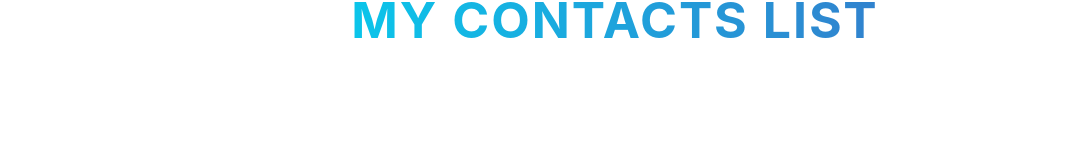
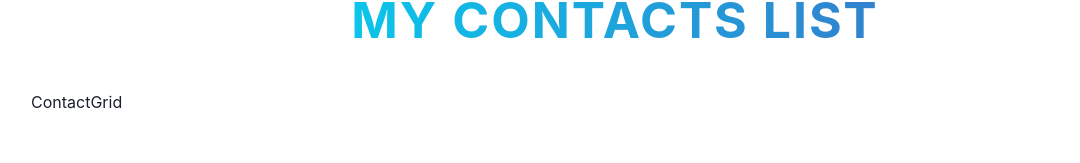
Before and after one commit to thomasmartinez114/contacts-app, a React (Vite) app in the folder frontend/: page / in a window 1280 px wide. Shown: the part 137-300 px from the top of the page, without its empty margins (25-1105 px from the left). Built offline with nearby package versions, Linux system fonts and the light colour scheme.

Commit message:
init ContactGrid and imported to App

```diff
--- a/frontend/src/App.jsx
+++ b/frontend/src/App.jsx
@@ -1,5 +1,6 @@
 import { Container, Stack, Text } from '@chakra-ui/react';
 import Navbar from './components/Navbar';
+import ContactGrid from './components/ContactGrid';
 
 function App() {
   return (
@@ -22,6 +23,7 @@ function App() {
             My Contacts List
           </Text>
         </Text>
+        <ContactGrid />
       </Container>
     </Stack>
   );
--- /dev/null
+++ b/frontend/src/components/ContactGrid.jsx
@@ -0,0 +1,7 @@
+import React from 'react';
+
+const ContactGrid = () => {
+  return <div>ContactGrid</div>;
+};
+
+export default ContactGrid;
```
